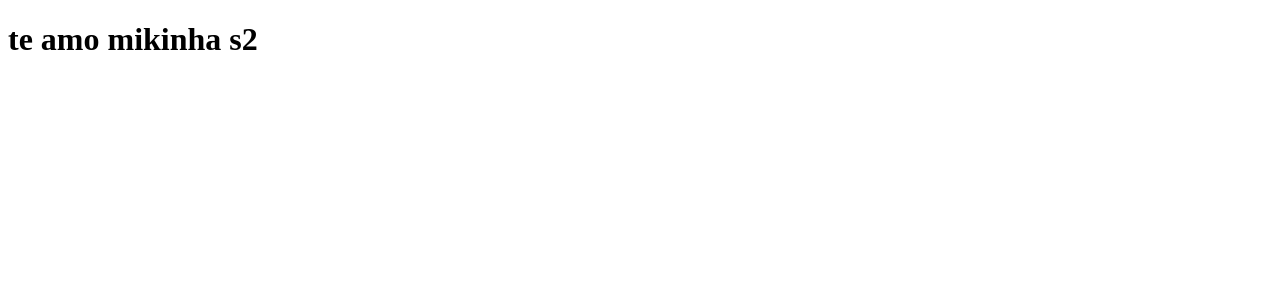
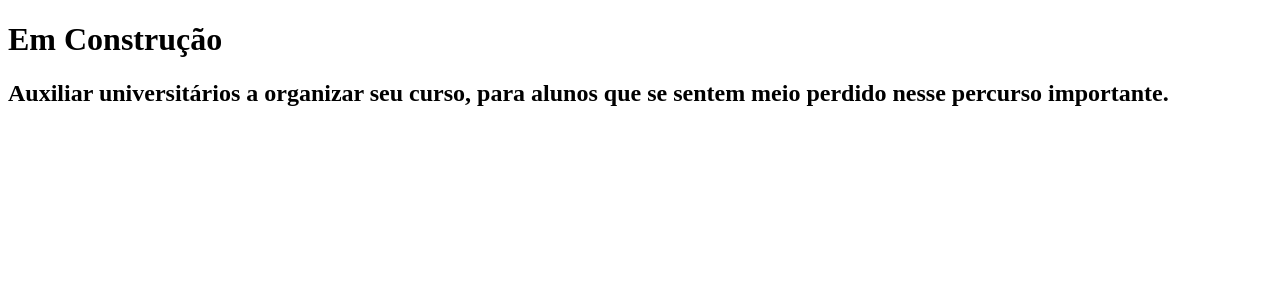
Before and after one commit to iamjoaovytor/tabnews, a Next.js app: page / in a window 1280 px wide. Shown: the top 300 px of the page. Built offline with nearby package versions, Linux system fonts and the light colour scheme.

Commit message:
change construction phrase

```diff
--- a/pages/index.js
+++ b/pages/index.js
@@ -1,5 +1,13 @@
 function Home() {
-  return <h1>te amo mikinha s2</h1>;
+  return (
+    <div>
+      <h1> Em Construção </h1>
+      <h2>
+        Auxiliar universitários a organizar seu curso, para alunos que se sentem
+        meio perdido nesse percurso importante.
+      </h2>
+    </div>
+  );
 }
 
 export default Home;
```
